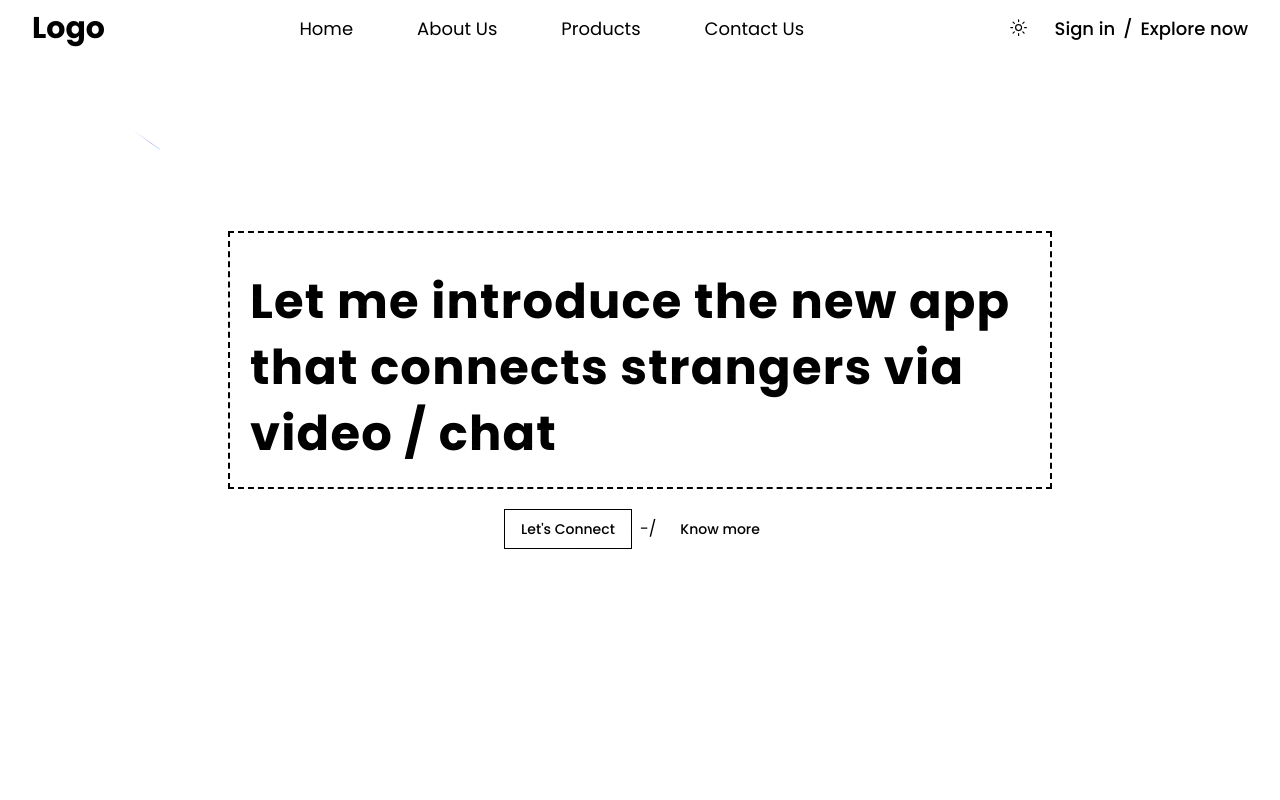
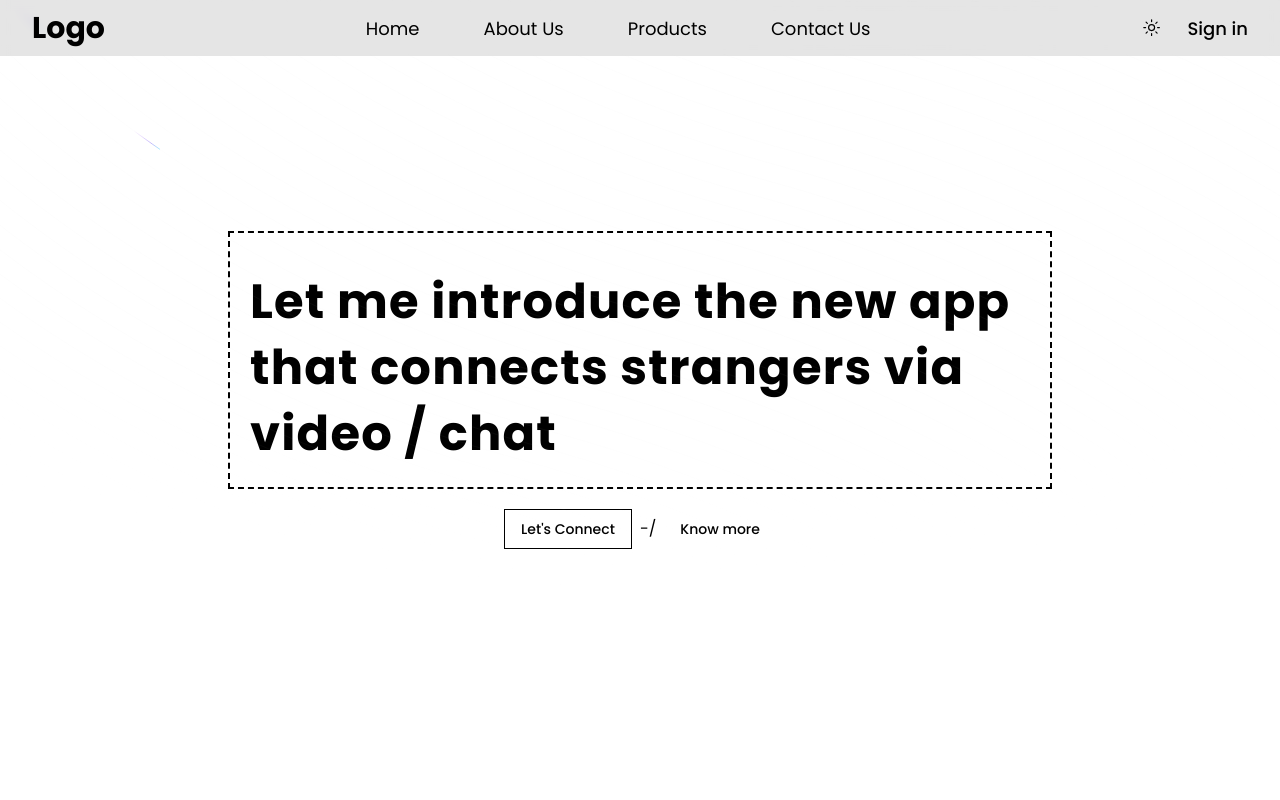
Before and after one commit to namansingh98/moglueui, a Next.js app: page / in a window 1280 px wide. Shown: the top 800 px of the page. Built offline with nearby package versions, Linux system fonts and the light colour scheme.

Commit message:
some bug fixes

```diff
--- a/src/components/Navbar.tsx
+++ b/src/components/Navbar.tsx
@@ -14,7 +14,7 @@ const Navbar = () => {
   ];
   return (
     <>
-      <header className="sm:px-8 px-4 py-2  w-full fixed dark:bg-white/20 bg-white/90 backdrop-blur-sm z-[1000]">
+      <header className="sm:px-8 px-4 py-2  w-full fixed  dark:bg-white/20 bg-black/10 backdrop-blur-sm z-[1000]">
         <nav className="flex justify-between items-center max-container  ">
           <Link href="/" className="text-3xl font-bold">
             Logo
@@ -38,8 +38,6 @@ const Navbar = () => {
           </div>
           <div className="flex gap-2 text-lg leading-normal font-medium font-montserrat max-lg:hidden wide:mr-24">
             <Link href="/">Sign in</Link>
-            <span>/</span>
-            <Link href="/">Explore now</Link>
           </div>
 
           <div
```
